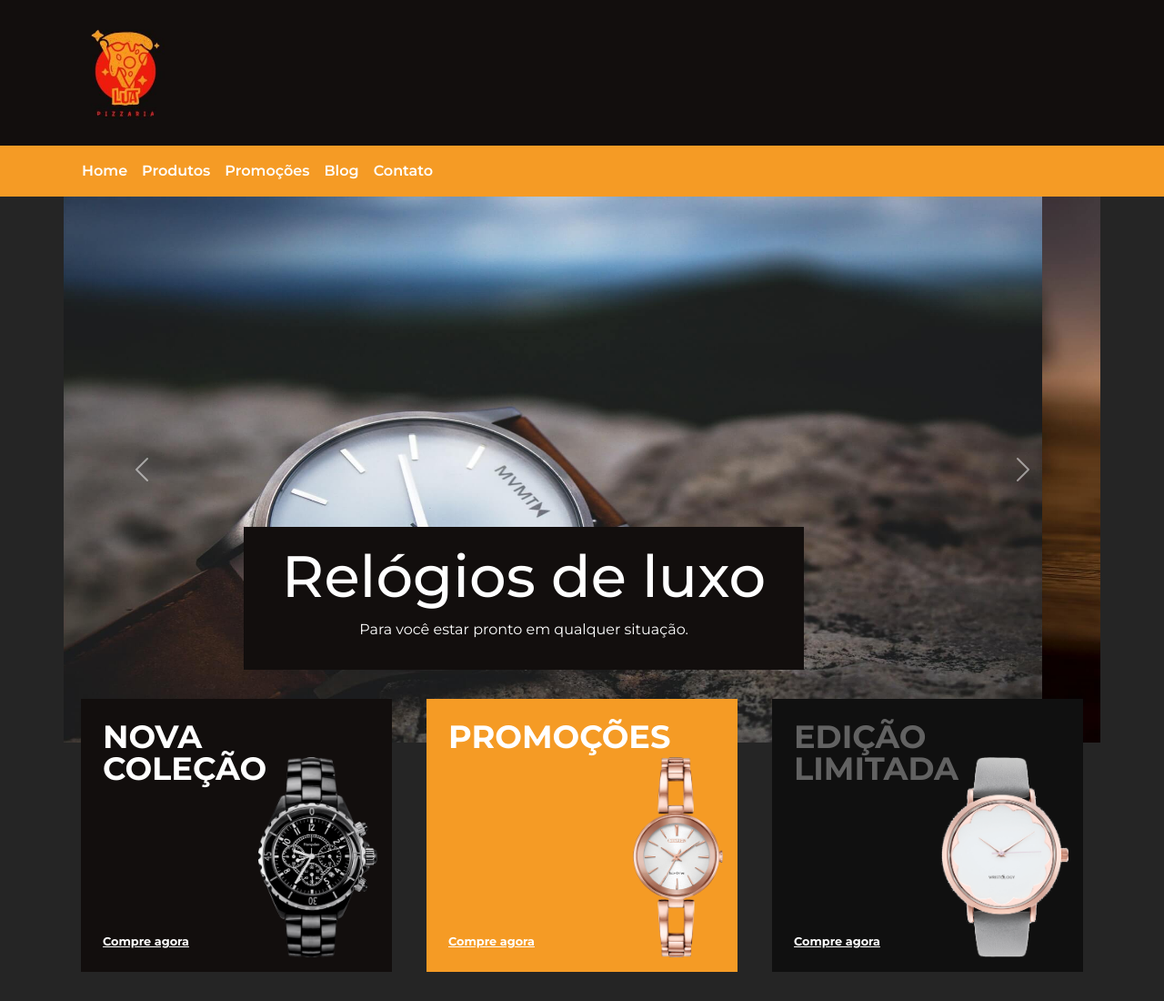
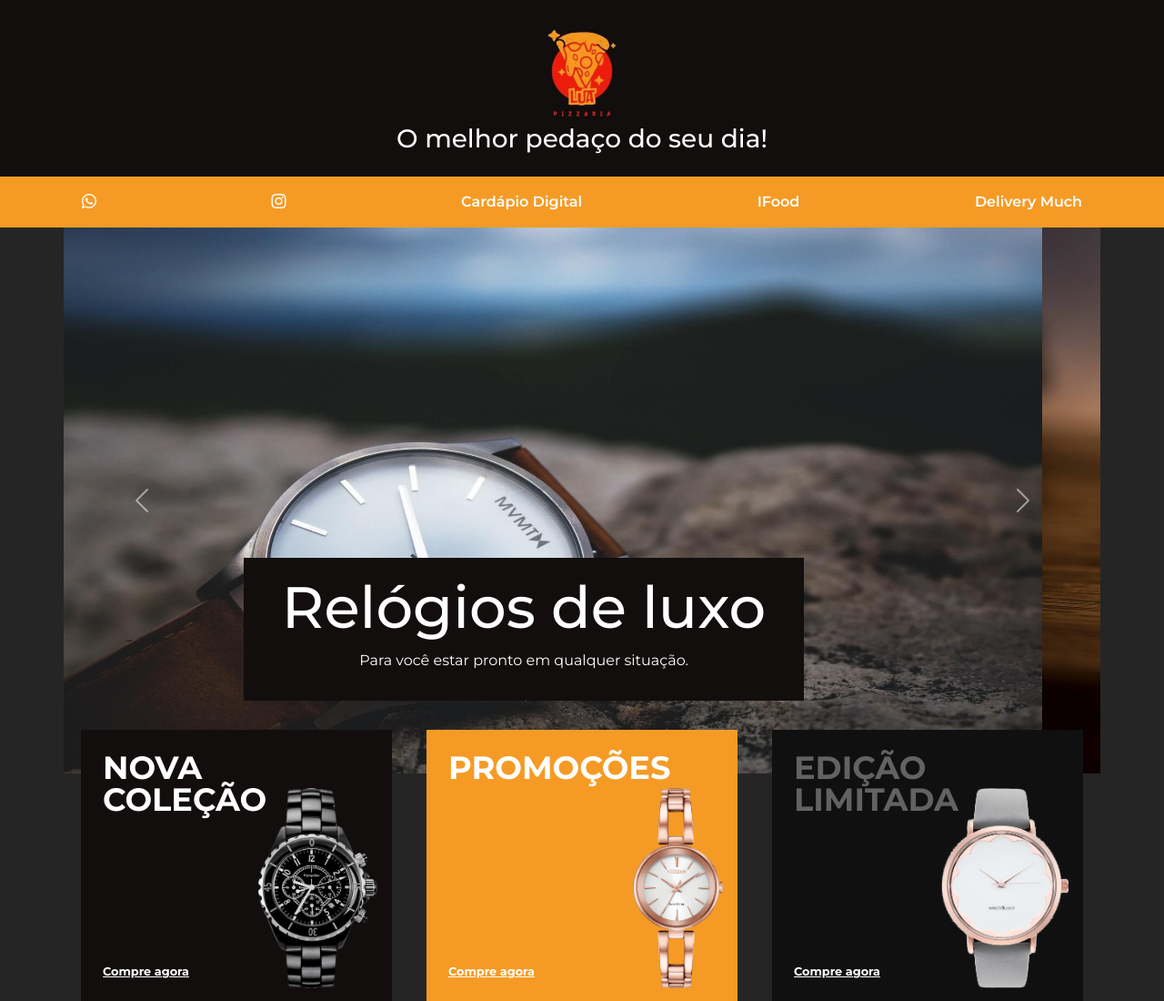
Before and after one commit to jvcarv/lua, a plain HTML site: page index.html in a window 1280 px wide. Shown: the top 1100 px of the page at 91% size. Drawn offline with nearby package versions, Linux system fonts and the light colour scheme.

Commit message:
Alterações na Navbar

```diff
--- a/index.html
+++ b/index.html
@@ -16,12 +16,9 @@
 <body>
     <!--Navbar-->
     <nav class="navbar navbar-expand-lg primary-bg-color py-4 px-2" id="navbar">
-        <div class="container">
-            <div class="row">
-                <div class="col-4  justify-content-center">
-                    <a href="#" class="navbar-brand"><img class="img-fluid logo" src="img/lua.jpg" alt="Logo Lua Pizzaria"></a>
-                </div>
-            </div>
+        <div class="container d-flex flex-column align-items-center">
+            <a href="#"><img class="img-fluid logo" src="img/lua.jpg" alt="Logo Lua Pizzaria"></a>
+            <h3 class="text-center mb-0">O melhor pedaço do seu dia!</h3>
         </div>
     </nav>
 
@@ -31,23 +28,35 @@
             <button type="button" class="navbar-toggler" data-bs-toggle="collapse" data-bs-target="#bottom-navbar" aria-controls="bottom-navbar" aria-expanded="false" aria-label="Toggle navigation">
                 <i class="bi bi-list"></i>
             </button>
-            <ul class="navbar-nav mb-2 mb-lg-0 collapse navbar-collapse" id="bottom-navbar">
+            <div class="collapse navbar-collapse" id="bottom-navbar">
+                <ul class="navbar-nav mb-2 mb-lg-0 d-flex justify-content-between w-100">
                     <li class="nav-item">
-                    <a href="#" class="nav-link">Home</a>
+                        <a href="https://wa.me/55054996189448" class="nav-link" target="_blank">
+                            <i class="bi bi-whatsapp"></i>
+                        </a>
                     </li>
                     <li class="nav-item">
-                    <a href="#" class="nav-link">Produtos</a>
+                        <a href="https://www.instagram.com/luapizzaria54/" class="nav-link" target="_blank">
+                            <i class="bi bi-instagram"></i>
+                        </a>
                     </li>
                     <li class="nav-item">
-                    <a href="#" class="nav-link">Promoções</a>
+                        <a href="#" class="nav-link" target="_blank">
+                            Cardápio Digital
+                        </a>
                     </li>
                     <li class="nav-item">
-                    <a href="#" class="nav-link">Blog</a>
+                        <a href="#" class="nav-link" target="_blank">
+                            IFood
+                        </a>
                     </li>
                     <li class="nav-item">
-                    <a href="#" class="nav-link">Contato</a>
+                        <a href="#" class="nav-link" target="_blank">
+                            Delivery Much
+                        </a>
                     </li>
                 </ul>
+            </div>
         </div>
     </nav>
     <!--FIM NAVBAR-->
```
Lines whose indentation alone changed are shown as unchanged.
